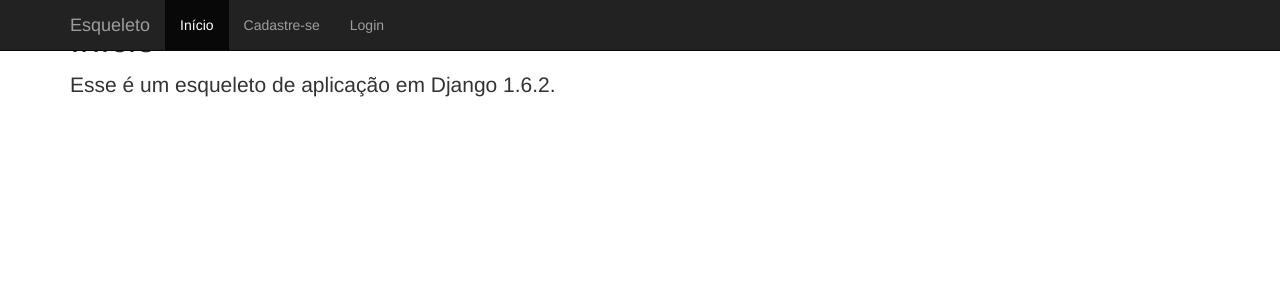
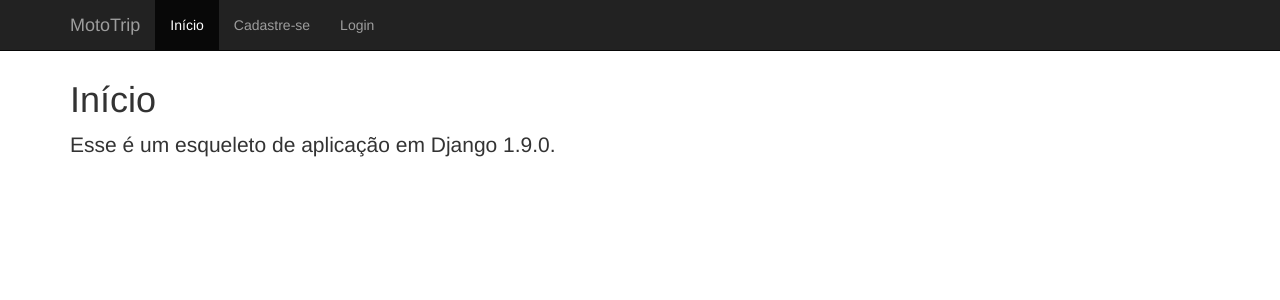
Before and after one commit to ikkebr/hackinpoa, a Django app: page / in a window 1280 px wide. Shown: the top 300 px of the page. Run offline with Django 3.2, Linux system fonts and the light colour scheme; some libraries are stand-ins or nearby versions.

Commit message:
Switched from Esqueleto to MotoTrip

```diff
--- a/templates/base.html
+++ b/templates/base.html
@@ -33,7 +33,7 @@
             <span class="icon-bar"></span>
             <span class="icon-bar"></span>
           </button>
-          <a class="navbar-brand" href="{% url 'index' %}">Esqueleto</a>
+          <a class="navbar-brand" href="{% url 'index' %}">MotoTrip</a>
         </div>
         <div class="collapse navbar-collapse">
           <ul class="nav navbar-nav">
@@ -49,6 +49,7 @@
       </div>
     </div>
 
+<br><br><br>
     <div class="container">
 
 
--- a/templates/base/index.html
+++ b/templates/base/index.html
@@ -4,5 +4,5 @@
 
 {% block content %}
 	<h1>Início</h1>
-	<p class="lead">Esse é um esqueleto de aplicação em Django 1.6.2.</p>
+	<p class="lead">Esse é um esqueleto de aplicação em Django 1.9.0.</p>
 {% endblock %}
```
